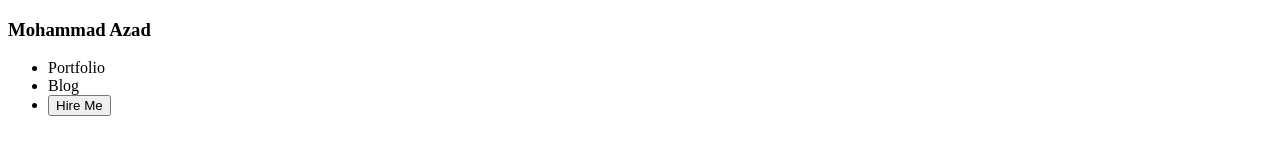
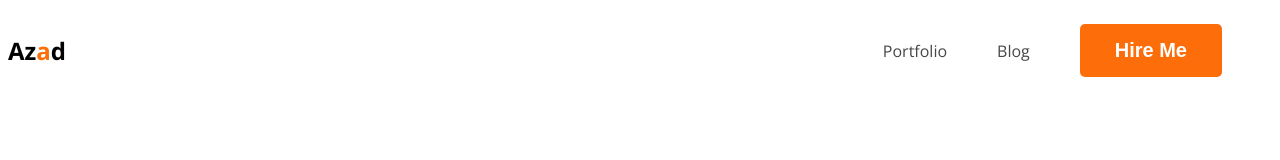
Before and after one commit to Azad1036/my-first-portfolio-website, a plain HTML site: page index.html in a window 1280 px wide. Drawn offline with nearby package versions, Linux system fonts and the light colour scheme.

Commit message:
nav option complected

```diff
--- a/index.html
+++ b/index.html
@@ -4,15 +4,22 @@
     <meta charset="UTF-8">
     <meta name="viewport" content="width=device-width, initial-scale=1.0">
     <title> My First Protfolio Project</title>
+
+    <link rel="preconnect" href="https://fonts.googleapis.com">
+    <link rel="preconnect" href="https://fonts.gstatic.com" crossorigin>
+    <link href="https://fonts.googleapis.com/css2?family=Open+Sans:wght@400;700;800&display=swap" rel="stylesheet">
+
+    <link rel="stylesheet" href="/style/portfolio.css">
 </head>
 <body>
     <header>
         <nav>
-            <h3>Mohammad Azad</h3>
+            <h1 class="nav-header">Az<span class="text-primay">a</span>d</h1>
             <ul>
-                <li><a href="Portfolio"></a>Portfolio</li>
-                <li><a href="Blog"></a>Blog</li>
-                <li><button>Hire Me</button></li>
+                <li><a href="">Portfolio</a></li>
+                <li><a href="">Blog</a></li>
+                <li><button class="botton-primay">Hire Me</button></li>
+
             </ul>
         </nav>
 
--- /dev/null
+++ b/style/portfolio.css
@@ -0,0 +1,47 @@
+/* common share style */
+body{
+    font-family: 'Open Sans', sans-serif;
+}
+.text-primay{
+    color:#FD6E0A;
+
+}
+.botton-primay {
+    background: #FD6E0A;
+    border-radius: 5px;
+    font-size: 20px;
+    font-weight: 700;
+    color:white;
+    padding: 15px 35px;
+    border: 0;
+}
+
+/* nav related style */
+
+nav{
+    display: flex;
+    justify-content: space-between;
+    align-items: center;
+}
+
+
+.nav-header{
+    font-size:45;
+    font-weight:800px;
+}
+.text-primay{
+    color:#FD6E0A;
+}
+nav > ul {
+    display: flex;
+    align-items: center;
+}
+
+nav >ul li {
+    list-style: none;
+    margin-right: 50px;
+}
+nav a {
+    text-decoration: none;
+    color:#474747;
+}
```
